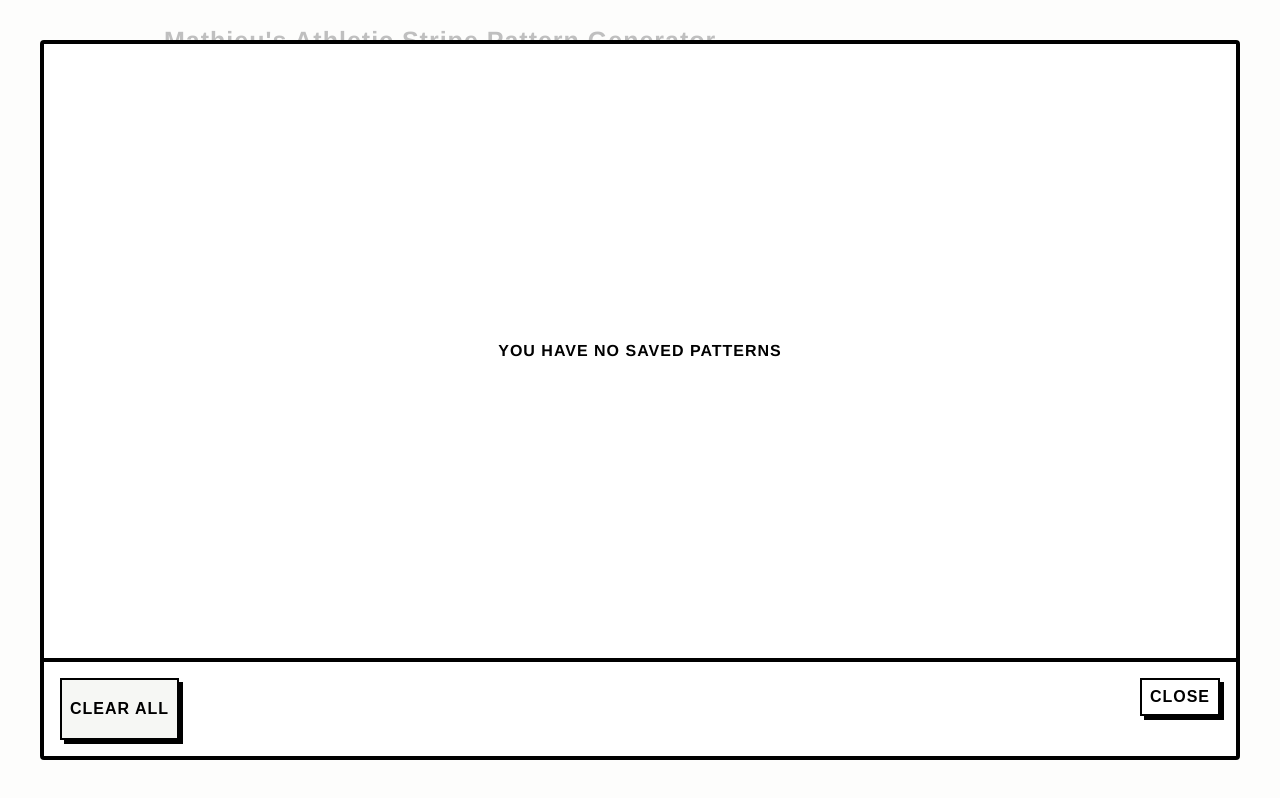
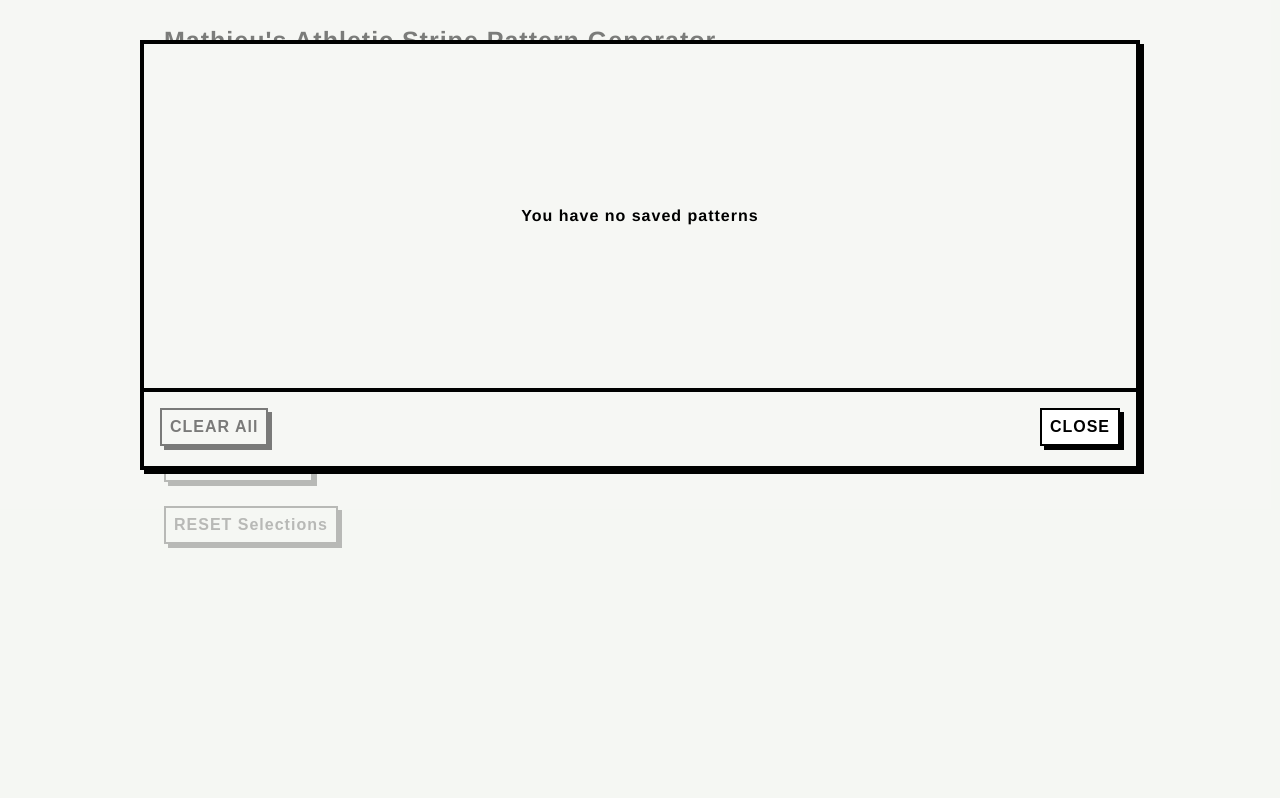
Before and after one commit to affordances/stripes, a React (Create React App) app: page / in a window 1280 px wide. Both pictures are taken after a click on the button "VIEW Saved". Built offline with nearby package versions, Linux system fonts and the light colour scheme.

Commit message:
fix up modal, disabled states, select no options message, add top border

```diff
--- a/src/App.js
+++ b/src/App.js
@@ -24,6 +24,7 @@ const App = () => {
     pickedColors,
     random,
     stripeCountValue,
+    patternCount,
     ...props
   } = useStripes();
   const useLocalStorageProps = useLocalStorage();
@@ -60,7 +61,10 @@ const App = () => {
             <Indicator style={{ width: "200px", paddingRight: "auto" }}>
               Magnitude: {magnitude || 0}
             </Indicator>
-            <Indicator>Colors: {pickedColors.length}</Indicator>
+            <Indicator style={{ width: "168px", paddingRight: "auto" }}>
+              Colors: {pickedColors.length}
+            </Indicator>
+            <Indicator>Patterns: {patternCount}</Indicator>
           </IndicatorsContainer>
           <PatternsContainer
             patterns={patterns}
--- a/src/components/Menu.js
+++ b/src/components/Menu.js
@@ -9,8 +9,6 @@ import {
   Button,
   MenuContainer,
   selectStyles,
-  // PatternCount,
-  // PatternCountContainer,
 } from "../styles.js";
 import { colors, stripeOptions } from "../config.js";
 import { createMagnitudeOptions } from "../helpers.js";
@@ -31,7 +29,6 @@ export const Menu = (props) => {
     stripeCountValue,
     pickedColors,
     createPatterns,
-    // patternCount,
   } = props;
 
   return (
@@ -53,7 +50,19 @@ export const Menu = (props) => {
       <SelectContainer>
         <Header>Magnitude</Header>
         <Select
-          styles={selectStyles}
+          styles={
+            magnitudeOptions
+              ? selectStyles
+              : {
+                  ...selectStyles,
+                  container: (provided, _) => ({
+                    ...provided,
+                    width: "100%",
+                    pointerEvents: "none",
+                    opacity: "0.5",
+                  }),
+                }
+          }
           isDisabled={!magnitudeOptions}
           options={magnitudeOptions}
           value={magnitude && { value: magnitude, label: magnitude }}
@@ -87,10 +96,6 @@ export const Menu = (props) => {
       <Button onClick={reset} disabled={!anyChoicesMade}>
         RESET Selections
       </Button>
-      {/* <PatternCountContainer>
-        <Header>Patterns generated</Header>
-        <PatternCount>{patternCount}</PatternCount>
-      </PatternCountContainer> */}
     </MenuContainer>
   );
 };
--- a/src/components/SavedPatternsModal.js
+++ b/src/components/SavedPatternsModal.js
@@ -59,20 +59,20 @@ export const SavedPatternsModal = (props) => {
           </Masonry>
         ) : (
           <EmptyStateContainer>
-            <EmptyStateText>YOU HAVE NO SAVED PATTERNS</EmptyStateText>
+            <EmptyStateText>You have no saved patterns</EmptyStateText>
           </EmptyStateContainer>
         )}
         <ModalButtonsContainer>
           <Button
+            style={{ margin: "0" }}
             disabled={!savedPatterns.length}
             onClick={clearSavedPatterns}
-            style={{
-              margin: "0 24px 0 0",
-            }}
           >
-            CLEAR ALL
+            CLEAR All
           </Button>
-          <Button onClick={toggleModal}>CLOSE</Button>
+          <Button style={{ margin: "0" }} onClick={toggleModal}>
+            CLOSE
+          </Button>
         </ModalButtonsContainer>
       </ModalInnerContainer>
     </Modal>
--- a/src/styles.js
+++ b/src/styles.js
@@ -29,9 +29,7 @@ export const ButtonsRow = styled.div`
   display: flex;
   flex-direction: row;
   justify-content: space-between;
-  margin: 0 8px;
   padding-right: 4px;
-  border-bottom: 4px solid black;
 `;
 
 export const MenuContainer = styled.div`
@@ -68,8 +66,9 @@ export const Header = styled.h2`
 
 export const SwatchesContainer = styled.div`
   display: flex;
-  flex-direction: row;
+  flex-direction: column;
   flex-wrap: wrap;
+  height: 168px;
   width: 100%;
   margin: 0 0 16px 0;
 
@@ -143,8 +142,12 @@ export const Button = styled.button`
   }
 
   ${(props) =>
-    !props.disabled &&
+    props.disabled
+      ? `
+          pointer-events: none;
+          opacity: 0.5;
         `
+      : `
           background: white;
           cursor: pointer;
         `}
@@ -152,7 +155,6 @@ export const Button = styled.button`
 
 export const AutoSizerContainer = styled.div`
   flex: 1;
-  margin-top: -8px;
 `;
 
 export const ButtonsAndPatternsContainer = styled.div`
@@ -165,8 +167,9 @@ export const IndicatorsContainer = styled.div`
   display: flex;
   flex-direction: row;
   width: 100%;
-  padding: 16px 8px 24px;
-  margin-right: auto;
+  padding: 16px 8px;
+  border-top: 4px solid black;
+  border-bottom: 4px solid black;
 `;
 
 export const Indicator = styled.div`
@@ -279,23 +282,9 @@ export const DownloadStripe = styled.div`
   height: 48px;
 `;
 
-export const PatternCountContainer = styled.div`
-  display: flex;
-  flex-direction: column;
-  justify-content: flex-start;
-  align-items: center;
-  flex: 1;
-`;
-
-export const PatternCount = styled.p`
-  font-weight: 500;
-  font-size: 24px;
-  margin: 0 0 8px 0;
-  padding: 0;
-`;
-
 export const EmptyStateContainer = styled.div`
-  flex: 1;
+  width: 100%;
+  height: 344px;
   display: flex;
   justify-content: center;
   align-items: center;
@@ -307,6 +296,12 @@ export const EmptyStateText = styled.div`
   line-height: 20px;
 `;
 
+export const ModalInnerContainer = styled.div`
+  display: flex;
+  flex-direction: column;
+  height: 100%;
+`;
+
 export const ModalButtonsContainer = styled.div`
   display: flex;
   flex-direction: row;
@@ -315,29 +310,31 @@ export const ModalButtonsContainer = styled.div`
   padding: 16px;
 `;
 
-export const ModalInnerContainer = styled.div`
-  display: flex;
-  flex-direction: column;
-  height: 100%;
-`;
-
 export const MasonryContainer = styled.div`
   display: grid;
   grid-auto-rows: 1px;
   grid-template-columns: 1fr 1fr 1fr;
   overflow: auto;
   height: 100%;
+  padding: 0 8px;
 `;
 
 export const MasonryColumn = styled.div``;
 
 export const modalStyles = {
+  overlay: {
+    backgroundColor: "rgb(246, 247, 244, 0.5)",
+  },
   content: {
     overflow: "hidden",
     border: "4px solid black",
+    boxShadow: "4px 4px black",
+    borderRadius: "0",
     padding: "0",
-    maxWidth: "1280px",
-    margin: "auto",
+    maxWidth: "1000px",
+    margin: "0 auto",
+    height: "430px",
+    background: "#f6f7f4",
   },
 };
 
@@ -368,6 +365,31 @@ export const selectStyles = {
     input: {
       height: "20px",
     },
+  }),
+  menu: (provided, _) => ({
+    ...provided,
+    borderRadius: "0",
+    margin: "8px 0 0 0",
+    padding: "0",
+  }),
+  menuList: (provided, _) => ({
+    ...provided,
+    borderRadius: "0",
+    margin: "0",
+    padding: "0",
+  }),
+  noOptionsMessage: (provided, _) => ({
+    ...provided,
+    display: "flex",
+    justifyContent: "center",
+    alignItems: "center",
+    height: "24px",
+    color: "inherit",
+    fontSize: "12px",
+    fontWeight: "700",
+    margin: "0",
+    padding: "0",
+    borderRadius: "0",
   }),
   indicatorContainer: (provided, _) => ({
     ...provided,
```
Lines whose indentation alone changed are shown as unchanged.
